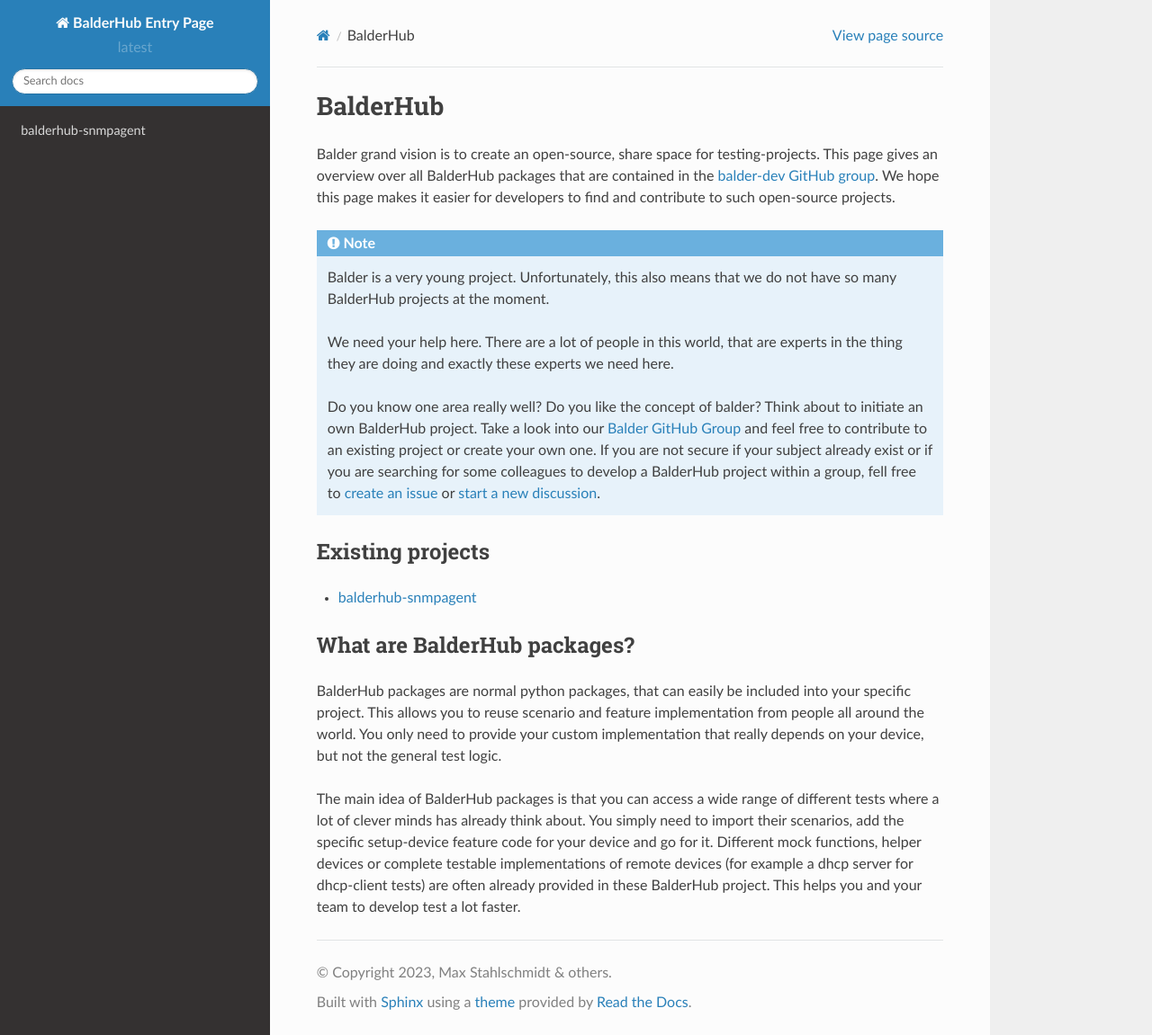
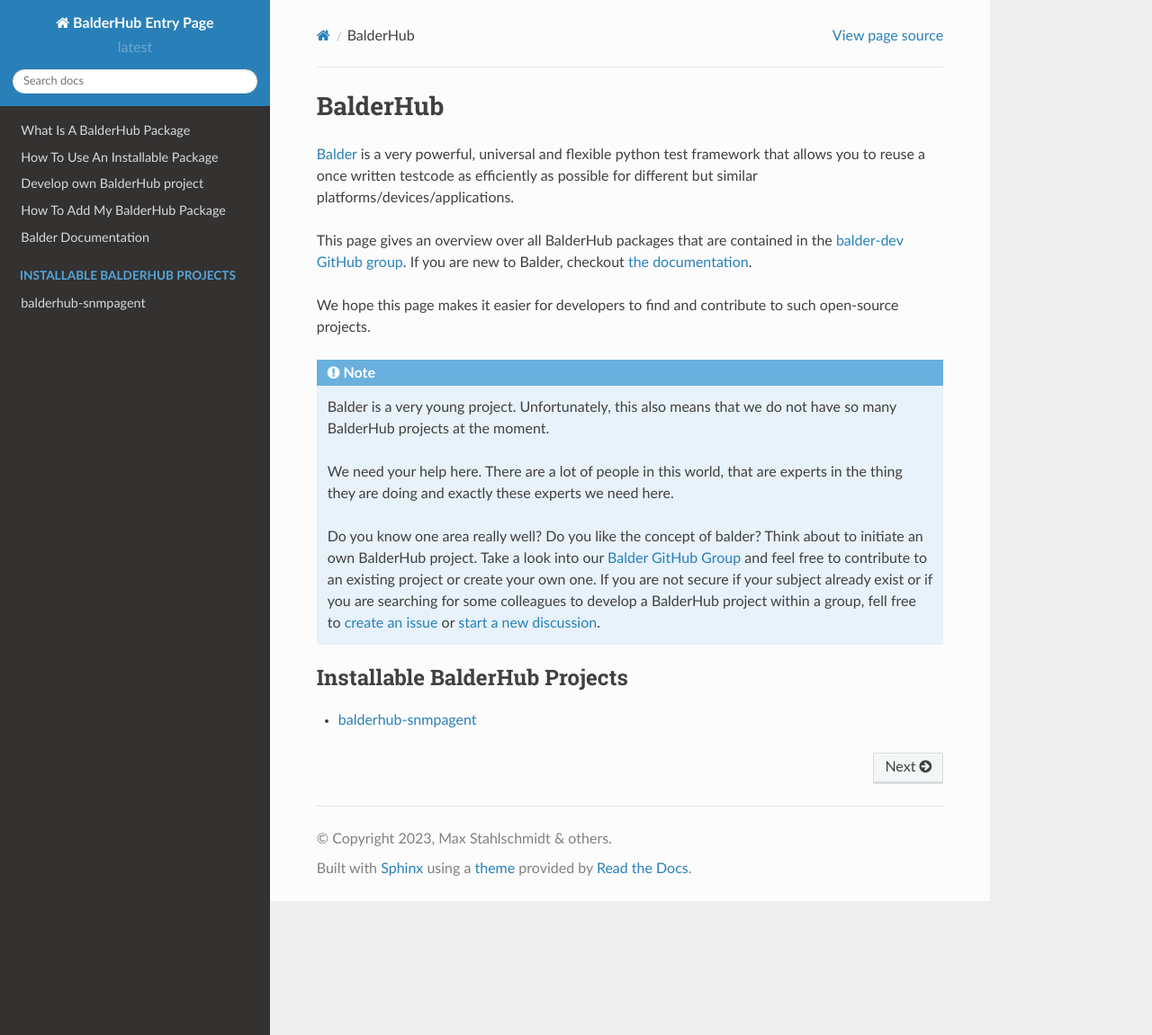
Before and after one commit to balder-dev/hub.balder.dev, a Sphinx documentation site: the page built from doc/source/index.rst, in a window 1280 px wide and 1151 px high. Shown: the whole window at 90% size. Built offline with Sphinx 7.4.7 and the Read the Docs theme 2.0.0, drawn with Linux system fonts in a browser that asks for light colours.

Commit message:
docs(*): setup basic documentation structure

```diff
--- /dev/null
+++ b/doc/source/develop_own.rst
@@ -0,0 +1,5 @@
+Develop own BalderHub project
+*****************************
+
+.. warning::
+    Please note: This section is currently under development and will be released shortly!
--- /dev/null
+++ b/doc/source/how_to_add_my.rst
@@ -0,0 +1,5 @@
+How To Add My BalderHub Package
+*******************************
+
+.. warning::
+    Please note: This section is currently under development and will be released shortly!
--- /dev/null
+++ b/doc/source/how_to_use_installable.rst
@@ -0,0 +1,5 @@
+How To Use An Installable Package
+*********************************
+
+.. warning::
+    Please note: This section is currently under development and will be released shortly!
--- a/doc/source/index.rst
+++ b/doc/source/index.rst
@@ -6,9 +6,24 @@
 BalderHub
 =========
 
-Balder grand vision is to create an open-source, share space for testing-projects. This page gives an overview over all
-BalderHub packages that are contained in the `balder-dev GitHub group <https://github.com/balder-dev>`_. We hope this
-page makes it easier for developers to find and contribute to such open-source projects.
+.. toctree::
+   :maxdepth: 2
+   :hidden:
+
+   what_is_balderhub.rst
+   how_to_use_installable.rst
+   develop_own.rst
+   how_to_add_my.rst
+   Balder Documentation <https://docs.balder.dev>
+
+`Balder <https://docs.balder.dev/>`_  is a very powerful, universal and flexible python test framework that allows you
+to reuse a once written testcode as efficiently as possible for different but similar platforms/devices/applications.
+
+This page gives an overview over all BalderHub packages that are contained in the
+`balder-dev GitHub group <https://github.com/balder-dev>`_. If you are new to Balder, checkout
+`the documentation <https://docs.balder.dev/>`_.
+
+We hope this page makes it easier for developers to find and contribute to such open-source projects.
 
 .. note::
 
@@ -25,24 +40,8 @@ page makes it easier for developers to find and contribute to such open-source p
    `create an issue <https://github.com/balder-dev/hub.balder.dev>`_ or
    `start a new discussion <https://github.com/balder-dev/hub.balder.dev/discussions>`_.
 
-Existing projects
------------------
-
 .. toctree::
    :maxdepth: 2
+   :caption: Installable BalderHub Projects
 
    balderhub-snmpagent <https://hub.balder.dev/projects/snmpagent>
-
-What are BalderHub packages?
-----------------------------
-
-BalderHub packages are normal python packages, that can easily be included into your specific project. This allows
-you to reuse scenario and feature implementation from people all around the world. You only need to provide your custom
-implementation that really depends on your device, but not the general test logic.
-
-
-The main idea of BalderHub packages is that you can access a wide range of different tests where a lot of clever minds
-has already think about. You simply need to import their scenarios, add the specific setup-device feature code for your
-device and go for it. Different mock functions, helper devices or
-complete testable implementations of remote devices (for example a dhcp server for dhcp-client tests) are often already
-provided in these BalderHub project. This helps you and your team to develop test a lot faster.
```
Also changed, not shown: doc/source/what_is_balderhub.rst (added, +13 -0 lines).
